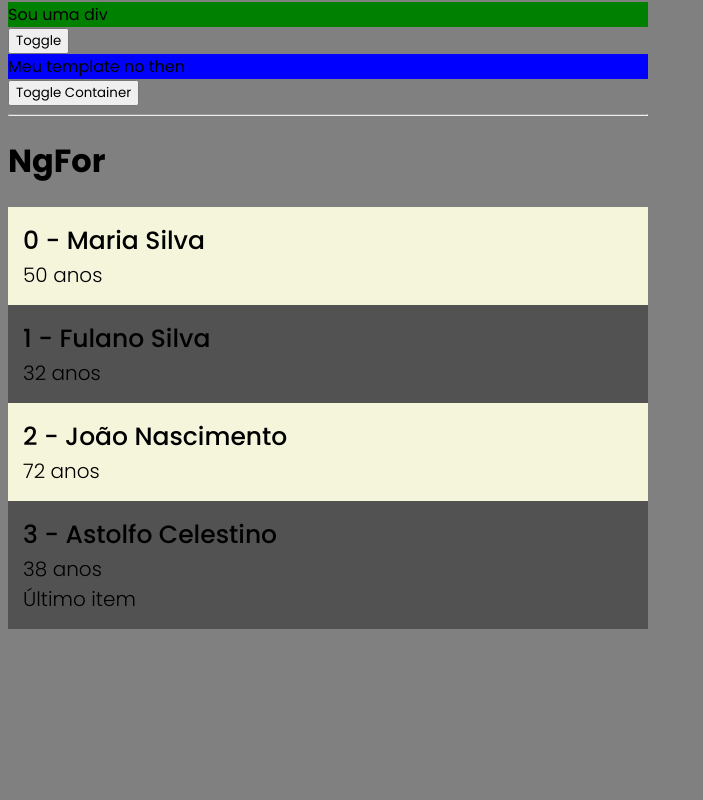
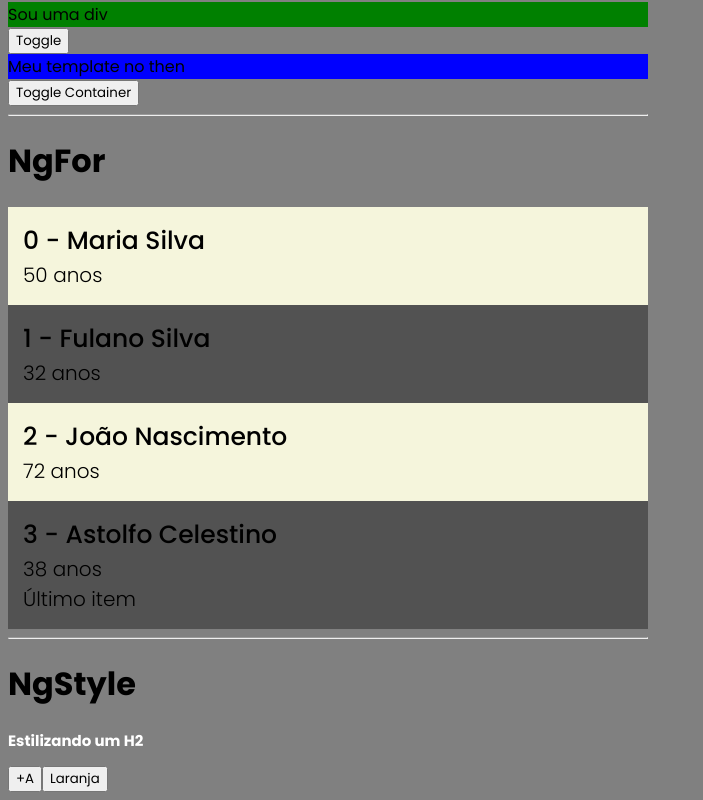
Before and after one commit to Dev-HideyukiTakahashi/cards-project, an Angular app: page / in a window 1280 px wide. Shown: the part 529-1329 px from the top of the page, without its empty margins (0-703 px from the left). Before the commit the page ends 1166 px from the top, so only its background shows below. Built offline with nearby package versions, Linux system fonts and the light colour scheme.

Commit message:
example ngStyle

```diff
--- a/src/app/app.component.html
+++ b/src/app/app.component.html
@@ -61,3 +61,13 @@
     (onPersonSelectEmitt)="selectPerson($event)"
   ></app-person>
 </div>
+
+<!-- NgStyle-->
+<hr />
+<h1>NgStyle</h1>
+<h2 [ngStyle]="{ 'font-size': fontSize + 'px', color: textColor }">
+  Estilizando um H2
+</h2>
+
+<button (click)="increaseFontSize()">+A</button>
+<button (click)="toggleFontColor()">{{ buttonText }}</button>
--- a/src/app/app.component.ts
+++ b/src/app/app.component.ts
@@ -39,4 +39,23 @@ export class AppComponent {
     console.log(index);
     this.personSelectedIndex = index;
   }
+
+  // NgStyle
+  fontSize: number = 15;
+  textColor: 'white' | 'orange' = 'white';
+  buttonText: 'Branco' | 'Laranja' = 'Laranja';
+
+  increaseFontSize() {
+    this.fontSize++;
+  }
+
+  toggleFontColor() {
+    if (this.textColor === 'white') {
+      this.textColor = 'orange';
+      this.buttonText = 'Branco';
+    } else {
+      this.textColor = 'white';
+      this.buttonText = 'Laranja';
+    }
+  }
 }
```
